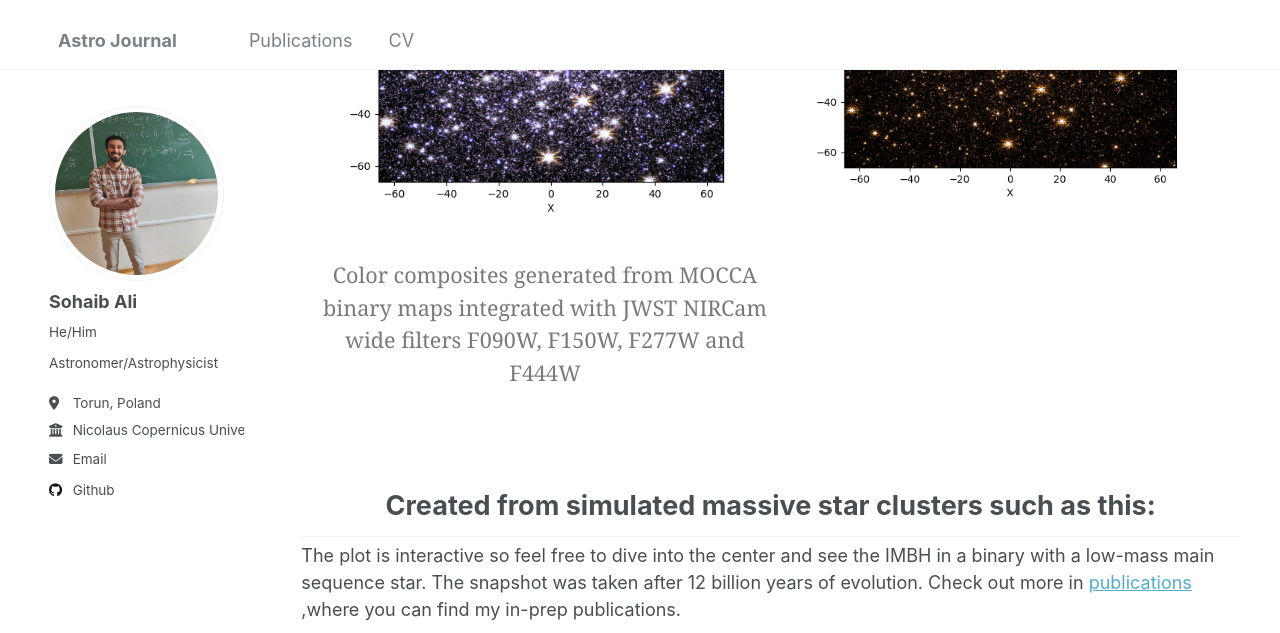
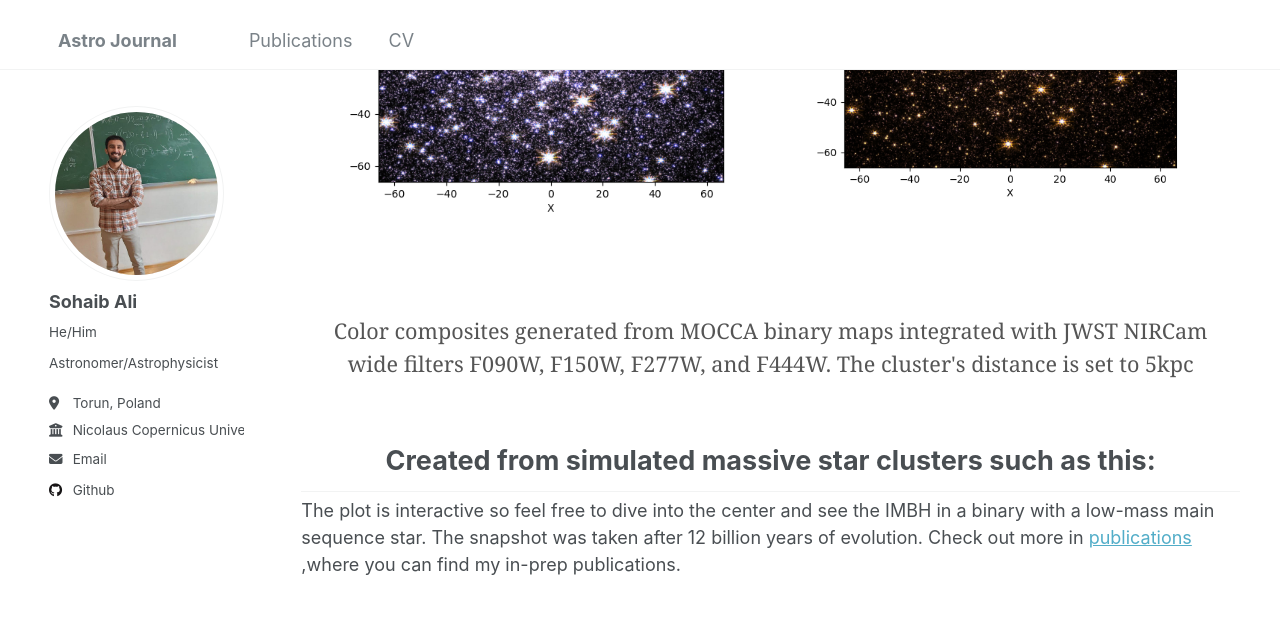
Before and after one commit to nebula-navigator/nebula-navigator.github.io, a Jekyll site: the page built from _pages/about.md, in a window 1280 px wide and 900 px high, scrolled down 710 px, cut to the strip 0-633 px from the top of the window. Built offline with Jekyll 4.4.1, drawn with Linux system fonts in a browser that asks for light colours.

Commit message:
Update about.md

```diff
--- a/_pages/about.md
+++ b/_pages/about.md
@@ -20,18 +20,24 @@ For site content, there is one markdown file for each type of content, which are
     Check out my latest work on creating mock JWST Images
 </h2>
 <!-- First Row -->
-<div class="page-content" style="display: flex; justify-content: space-between; margin: 20px; gap: 20px;">
-    <!-- Left side figure -->
-    <figure style="text-align: center; flex: 1; max-width: 100%;">
-        <img src="./images/Figure_2.png" alt="Phase-folded lightcurve from Tarleton" style="width: 100%; max-width: 800px; height: auto;"/>
-        <figcaption style="margin-top: 10px; font-size: 1.2em;">                                     Color composites generated from MOCCA binary maps integrated with JWST NIRCam wide filters F090W, F150W, F277W and F444W</figcaption>
-    </figure>
-    <!-- Right side figure -->
-    <figure style="text-align: center; flex: 1; max-width: 48%;">
-        <img src="./images/090_277_444.png" alt="Another lightcurve or figure" style="width: 100%; max-width: 1200px; height: auto;"/>
-        <figcaption style="margin-top: 10px; font-size: 1.1em; font-weight: bold;"></figcaption>
-    </figure>
+<div class="page-content" style="display: flex; flex-direction: column; align-items: center; margin: 20px; gap: 20px;">
+    <!-- Row of figures -->
+    <div style="display: flex; justify-content: space-between; gap: 20px; width: 100%;">
+        <!-- Left side figure -->
+        <figure style="text-align: center; flex: 1; max-width: 100%;">
+            <img src="./images/Figure_2.png" alt="Phase-folded lightcurve from Tarleton" style="width: 100%; max-width: 800px; height: auto;"/>
+        </figure>
+        <!-- Right side figure -->
+        <figure style="text-align: center; flex: 1; max-width: 48%;">
+            <img src="./images/090_277_444.png" alt="Another lightcurve or figure" style="width: 100%; max-width: 1200px; height: auto;"/>
+        </figure>
+    </div>
+    <!-- Single caption for both figures -->
+    <figcaption style="margin-top: 10px; font-size: 1.2em; text-align: center; color: #555;">
+        Color composites generated from MOCCA binary maps integrated with JWST NIRCam wide filters F090W, F150W, F277W, and F444W. The cluster's distance is set to 5kpc
+    </figcaption>
 </div>
+
 <h2 style="text-align: center; font-size: 1.5em; font-weight: bold; margin-bottom: 5px;">
     Created from simulated massive star clusters such as this:
 </h2>
```
